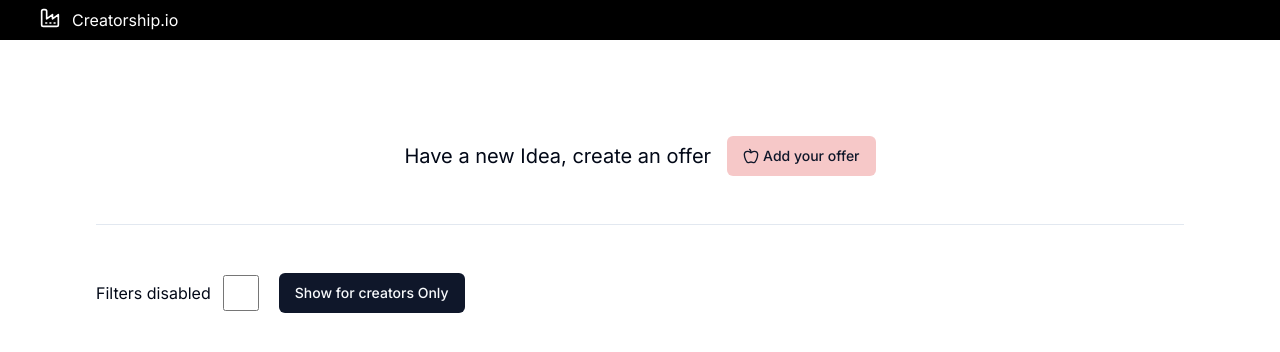
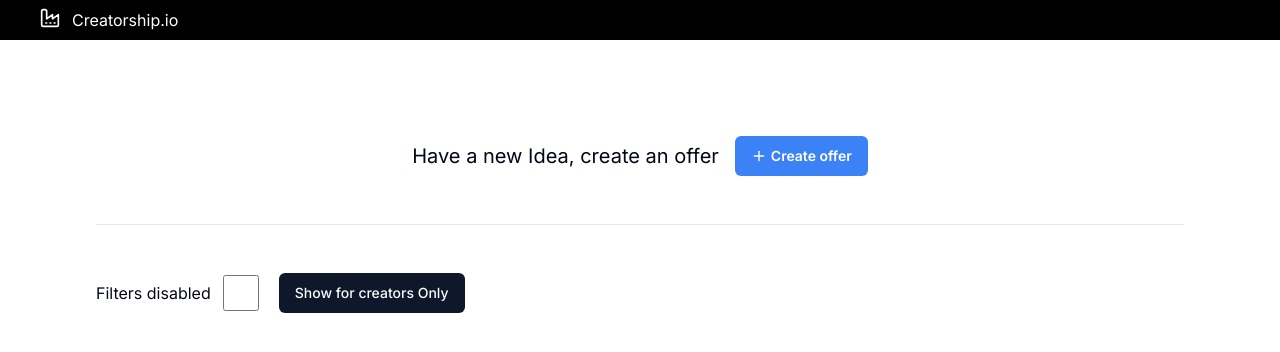
Before and after one commit to OmBharti999/creatorship, a Next.js app: page / in a window 1280 px wide. Shown: the top 352 px of the page. Built offline with nearby package versions, Linux system fonts and the light colour scheme; no server answers; the database is empty.

Commit message:
update create offer button

```diff
--- a/components/shared/sidebar/index.tsx
+++ b/components/shared/sidebar/index.tsx
@@ -9,7 +9,7 @@ import {
   SheetTrigger,
 } from "@/components/ui/sheet";
 import { IdeaForm } from "../form";
-import { Apple } from "lucide-react";
+import { Apple, Plus } from "lucide-react";
 import { useState } from "react";
 
 export function Sidebar() {
@@ -20,10 +20,10 @@ export function Sidebar() {
       <SheetTrigger asChild>
         <Button
           variant="secondary"
-          className="flex justify-center items-center gap-1 bg-red-600/25 hover:bg-red-600/50 "
+          className="flex justify-center items-center gap-1 bg-blue-500 hover:bg-blue-700 text-white font-semibold "
         >
-          <Apple size={16} />
-          Add your offer
+          <Plus size={16} />
+          Create offer
         </Button>
       </SheetTrigger>
       <SheetContent>
```
